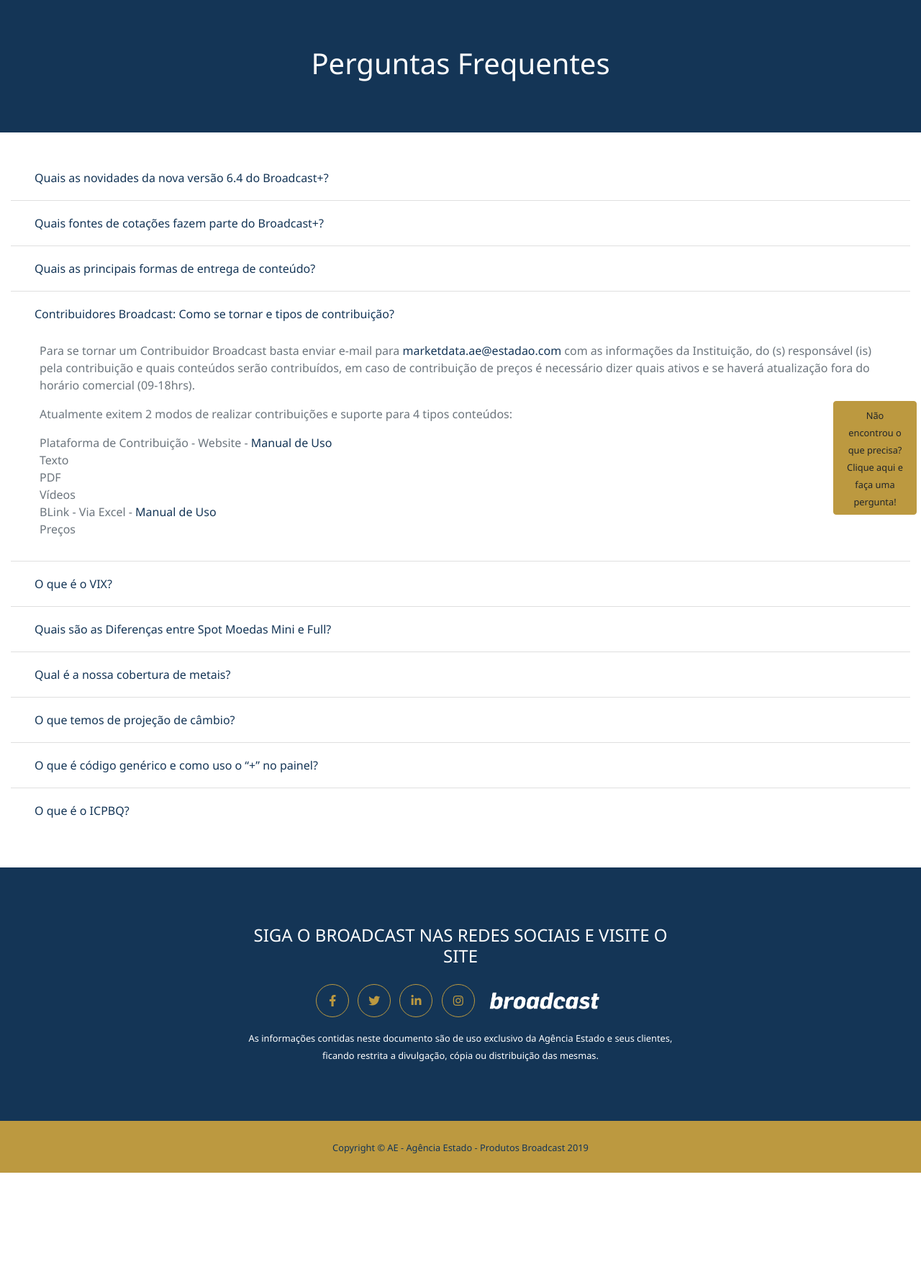
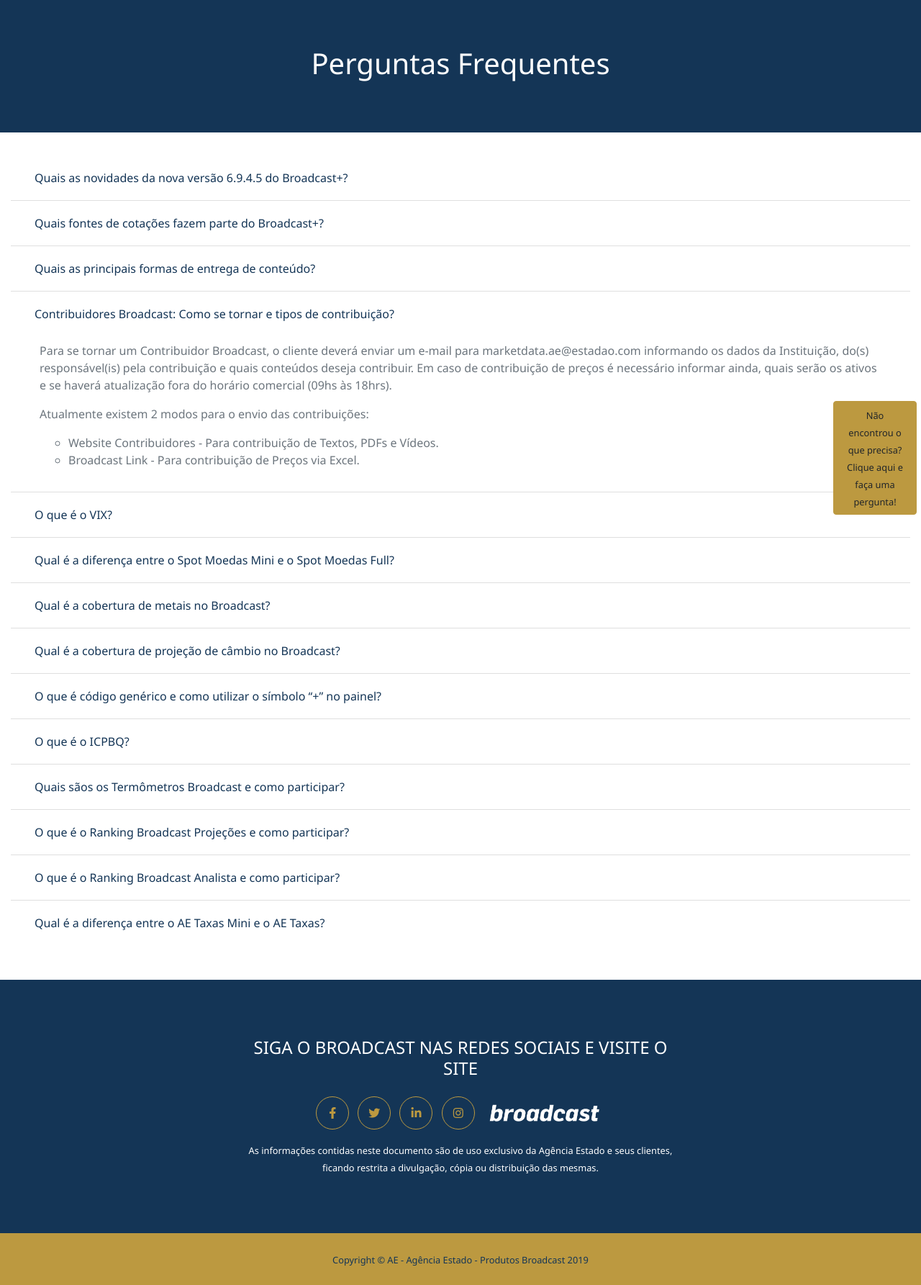
Before and after one commit to brunoLeal93/broadcastprodutos, a Flask app: page /FAQ in a window 1280 px wide, after a click on "Contribuidores Broadcast: Como se tornar e tipos de contribu". Shown: the part 89-1874 px from the top of the page at 72% size. Before the commit the page ends 1718 px from the top, so only its background shows below. Run offline with Flask 2, Linux system fonts and the light colour scheme; some libraries are stand-ins or nearby versions.

Commit message:
Inserção de FAQ fixo e ajuste no comando para pegar todas as cotações

```diff
--- a/app/controllers/main.py
+++ b/app/controllers/main.py
@@ -52,8 +52,11 @@
         if request.method == "POST":
                 text = request.form.get('contentSearch')
                 print(text)
-
-                if text=='tudo':
+                if text == '':
+                        html=""
+                        return render_template('cotacao.html', html=html)
+                if text.upper() =='TUDO':
+                        result = src.searchDerivativos("")
                         html = ct.montaHTMLDerivativosTudo(result)
                         return render_template('cotacao.html', html=html)
                 else:
--- a/app/static/css/menu.css
+++ b/app/static/css/menu.css
@@ -1,4 +1,4 @@
-ul {
+.teste {
     list-style: none;
     padding: 0;
     margin: 0;
--- a/app/templates/base.html
+++ b/app/templates/base.html
@@ -32,7 +32,7 @@
         <a class="nav-link primary text-center home" href="{{url_for('home')}}">
             <i class="fas fa-home"></i><br/>Home
         </a>
-        <ul class="navbar-nav menu">
+        <ul class="navbar-nav menu teste">
             <li class="nav-item dropdown">
                 <a class="nav-link dropdown-toggle" href="#" id="navbarDropdown" role="button" data-toggle="dropdown" aria-haspopup="true" aria-expanded="false">
                     <img src="../static/img/LOGO-BC-Financeiro.png" height="40" width="auto" alt="Broadcast Financeiro">
--- a/app/templates/faq.html
+++ b/app/templates/faq.html
@@ -38,7 +38,7 @@
             <ul class="list-group list-group-flush">
                 <li class="list-group-item">
                     <button class="btn btn-link" type="button" data-toggle="collapse" data-target="#collapse1" aria-expanded="false" aria-controls="collapse1">
-                        Quais as novidades da nova versão 6.4 do Broadcast+?
+                        Quais as novidades da nova versão 6.9.4.5 do Broadcast+?
                     </button>
                     <div id="collapse1" class="collapse" aria-labelledby="heading1" data-parent="#accordionExample">
                         <div class="card-body">
@@ -50,7 +50,6 @@
                                         <li> Consulta dos filtros da função de SÉRIES HISTÓRICAS mais rápido e prático.</li>
                                         <li> COMPOSIÇÃO DA CARTEIRA DOS ÍNDICES DA BOVESPA, ou em quais índices os ativos fazem parte, como os respectivos pesos do dia.</li>
                                     </ul>
-                                    Para saber mais sobre o Add-In, <a href="#">clique aqui.</a> (Em Breve)
                                 </li>
                                 <li>
                                     Broadcast Chat
@@ -95,20 +94,11 @@
                     </button>
                     <div id="collapse4" class="collapse" aria-labelledby="heading4" data-parent="#accordionExample">
                         <div class="card-body">
-                            <p>Para se tornar um Contribuidor Broadcast basta enviar e-mail para <a href="#">marketdata.ae@estadao.com</a> com as informações da Instituição, do (s) responsável (is) pela contribuição e quais conteúdos serão contribuídos, em caso de contribuição de preços é necessário dizer quais ativos e se haverá atualização fora do horário comercial (09-18hrs).</p><p>Atualmente exitem 2 modos de realizar contribuições e suporte para 4 tipos conteúdos:</p>
+                            <p>Para se tornar um Contribuidor Broadcast, o cliente deverá  enviar um e-mail para marketdata.ae@estadao.com  informando os dados da Instituição, do(s) responsável(is) pela contribuição e quais conteúdos deseja  contribuir. Em caso de contribuição de preços é necessário informar ainda, quais serão os ativos e se haverá atualização fora do horário comercial (09hs às 18hrs).</p>
+                            <p>Atualmente existem 2 modos para o  envio das contribuições:</p>
                             <ul>
-                                <li>Plataforma de Contribuição - Website - <a href="https://drive.google.com/file/d/1tkc0i4e_YAqMfYWvi174fAQneV4qPXOK/view?usp=sharing">Manual de Uso</a>
-                                    <ul>
-                                        <li>Texto</li>
-                                        <li>PDF</li>
-                                        <li>Vídeos</li>
-                                    </ul>
-                                </li>
-                                <li>BLink -  Via Excel - <a href="#">Manual de Uso</a>
-                                    <ul>
-                                        <li>Preços</li>
-                                    </ul>
-                                </li>
+                                <li>Website Contribuidores - Para contribuição de Textos, PDFs e Vídeos.</li>
+                                <li>Broadcast Link - Para contribuição de Preços via Excel.</li>
                             </ul>
                         </div>
                     </div>
@@ -119,47 +109,47 @@
                     </button>
                     <div id="collapse5" class="collapse" aria-labelledby="heading5" data-parent="#accordionExample">
                         <div class="card-body">
-                            O chamado VIX - Volatility Index – foi criado pela CBOE e reflete informações da volatilidade de mercado derivadas das expectativas contidas na S&P 500, o famoso índice americano. Conhecido como o “índice do medo” pois é considerado uma das ferramentas mais potentes para a mensuração do risco e do sentimento dos investidores.
+                            VIX (Volatility Index) foi criado pela Bolsa CBOE e reflete informações da volatilidade de mercado derivadas das expectativas contidas no índice  americano  S&P 500. Conhecido como o “índice do medo”, o VIX é considerado uma das ferramentas mais potentes para a mensuração do risco e do sentimento dos investidores.
                         </div>
                     </div>
                 </li>
                 <li class="list-group-item">
                     <button class="btn btn-link collapsed" type="button" data-toggle="collapse" data-target="#collapse6" aria-expanded="false" aria-controls="collapse6">
-                        Quais são as Diferenças entre Spot Moedas Mini e Full?
+                        Qual é a diferença entre o Spot Moedas Mini e o Spot Moedas Full?
                     </button>
                     <div id="collapse6" class="collapse" aria-labelledby="heading6" data-parent="#accordionExample">
                         <div class="card-body">
-                            A página SPOT MOEDAS MINI contém mais de 150 ativos e que contempla as principais paridades de moedas do mundo além dos ativos da Libor. Ao contratar o SPOT MOEDAS FULL, o cliente, além de ter acesso a todos o conteúdo disponibilizado na página SPOT MOEDAS MINI, recebe todas as paridades disponibilizadas pela Agência Estado totalizando mais de 2.000 ativos.
+                            SPOT MOEDAS MINI é uma página que contém mais de 150 ativos e que contempla as principais paridades de moedas do mundo, além dos ativos da Libor. Ao contratar o SPOT MOEDAS FULL, o cliente, além de ter acesso a todos o conteúdo  disponível na página SPOT MOEDAS MINI, também  acessa todas as paridades disponíveis  no Broadcast, totalizando mais de 2.000 ativos.
                         </div>
                     </div>
                 </li>
                 <li class="list-group-item">
                     <button class="btn btn-link collapsed" type="button" data-toggle="collapse" data-target="#collapse7" aria-expanded="false" aria-controls="collapse7">
-                        Qual é a nossa cobertura de metais?
+                        Qual é a cobertura de metais no Broadcast?
                     </button>
                     <div id="collapse7" class="collapse" aria-labelledby="heading7" data-parent="#accordionExample">
                         <div class="card-body">
-                            Possuímos cotações de contratos futuros negociados na COMEX e  LME, além de metais negociados no mercado balcão (OTC Metals), Índices Dow Jones e Índices S&P.
+                            Cotações de contratos futuros negociados na COMEX e  LME, além de metais negociados no mercado balcão (OTC Metals), Índices Dow Jones e Índices S&P.
                         </div>
                     </div>
                 </li>
                 <li class="list-group-item">
                     <button class="btn btn-link collapsed" type="button" data-toggle="collapse" data-target="#collapse8" aria-expanded="false" aria-controls="collapse8">
-                        O que temos de projeção de câmbio?
+                        Qual é a cobertura de projeção de câmbio no Broadcast?
                     </button>
                     <div id="collapse8" class="collapse" aria-labelledby="heading8" data-parent="#accordionExample">
                         <div class="card-body">
-                            Atualmente temos a Pesquisa Focus, divulgada semanalmente pelo Banco Central do Brasil. Estas informações podem ser encontradas no Cadernos AE News às segundas-feiras e no Menu Indicadores-> Brasil-> Pesquisa Focus.
+                            Pesquisa Focus, divulgada semanalmente pelo Banco Central do Brasil e disponível  no  noticioso AE News  às segundas-feiras e no Menu Indicadores-> Brasil-> Pesquisa Focus.
                         </div>
                     </div>
                 </li>
                 <li class="list-group-item">
                     <button class="btn btn-link collapsed" type="button" data-toggle="collapse" data-target="#collapse9" aria-expanded="false" aria-controls="collapse9">
-                        O que é código genérico e como uso o “+” no painel?
+                        O que é código genérico e como utilizar o símbolo   “+” no painel?
                     </button>
                     <div id="collapse9" class="collapse" aria-labelledby="heading9" data-parent="#accordionExample">
                         <div class="card-body">
-                            <p>O código genérico é utilizado, geralmente, em contratos futuros com o objetivo de facilitar o acompanhamento no vencimentos dos contratos. A estrutura do código genérico é composta pelo código do contrato +  o caractere “@” + número. Exemplo: Os contratos de dólar da BMF possuem os códigos DOLM19, DOLN19, DOLQ19 e assim sucessivamente. Cada um destes ativos possuem um código genérico conforme segue:</p>
+                            <p>O código genérico é utilizado, geralmente, em contratos futuros com o objetivo de facilitar o acompanhamento nos vencimentos dos contratos. A estrutura do código genérico é composta pelo código do contrato +  o caractere “@” + número. Exemplo: Os contratos de dólar da BM&F possuem os códigos DOLM19, DOLN19, DOLQ19 e assim sucessivamente. Cada um destes ativos possuem um código genérico conforme segue:</p>
                             <div class="row">
                                 <div class="col">
                                     <table>
@@ -198,17 +188,17 @@
                                     </table>
                                 </div>
                                 <div class="col-8 text-center">
-                                </br>
-                            </br>
-                        </br>
-                                    <p>Quando o DOL@0 vencer, automaticamente o sistema fará a “rolagem” dos demais contratos transformando genérico do DOLN19 em DOL@0 e assim sucessivamente. Esta funcionalidade ajuda nossos clientes no controle de ativos e na manutenção de suas planilhas.</p>
+                                    <br>
+                                    <br>
+                                    <br>
+                                    <p>Quando o DOL@0 vencer, automaticamente o sistema fará a “rolagem” dos demais contratos transformando o genérico do DOLN19 em DOL@0 e assim sucessivamente. Esta funcionalidade auxilia os  usuários no controle dos ativos e na manutenção de suas planilhas.</p>
                                 </div>
                                 <div class=col-2> </div>
                             </div>
 
-                        </br>
+                            <br>
 
-                            <p>Com relação ao uso da função “+”, dentro dos painéis do BPRO é possível digitar um ou mais caracteres seguidos do caractere “+” e, automaticamente aparecerão na tela todos os ativos que comecem com os caracteres digitados. Exemplo: Se um usuário deseja uma lista de todos os ativos que comecem com o termo “PETR”, basta digitar, dentro do painel, a sequencia PETR+.</p>
+                            <p>A função “+” dentro dos painéis do Broadcast   permite ao usuário listar  todos os ativos relacionados  a uma ação. Exemplo: Se um usuário deseja ter uma lista de todos os ativos que comecem com o termo “PETR”,  ele poderá digitar, dentro do painel,  PETR+.</p>
                         </div>
                     </div>
                 </li>
@@ -218,7 +208,53 @@
                     </button>
                     <div id="collapse10" class="collapse" aria-labelledby="heading10" data-parent="#accordionExample">
                         <div class="card-body">
-                                    O Índice de Crédito Privado Broadcast Quantum (ICPBQ), lançado pelo Broadcast em parceria com a Quantum Finance é benchmark na indústria de fundos e o primeiro desta categoria. Essencial para acompanhar os investimentos em ativos com risco de crédito privado.
+                            O Índice de Crédito Privado Broadcast Quantum (ICPBQ), lançado pelo Broadcast em parceria com a Quantum Finance, é um benchmark na indústria de fundos e o primeiro desta categoria, essencial para acompanhar os investimentos em ativos com risco de crédito privado.
+                        </div>
+                    </div>
+                </li>
+                <li class="list-group-item">
+                    <button class="btn btn-link collapsed" type="button" data-toggle="collapse" data-target="#collapse11" aria-expanded="false" aria-controls="collapse11">
+                        Quais sãos os  Termômetros Broadcast  e como participar?
+                    </button>
+                    <div id="collapse11" class="collapse" aria-labelledby="heading10" data-parent="#accordionExample">
+                        <div class="card-body">
+                            <p><b>O Termômetro Broadcast Bolsa é uma</b> sondagem semanal do Broadcast+ com o objetivo de identificar a visão dos agentes de mercado em relação à tendência do Ibovespa – se em alta, estável ou baixa. Os participantes recebem  um e-mail às quintas-feiras solicitando a indicação sobre a tendência do Ibovespa para a próxima semana,  o retornam com as opiniões   em 24 horas e  os dados  são apurados e divulgados no Broadcast+ no dia seguinte (sextas-feiras). A apuração das respostas, assim como a manutenção das informações captadas,  são de responsabilidade da área de Dados do Broadcast, que não  divulga  as respostas individuais. Para participar, os analistas, operadores de mercados e gestores de carteiras  devem  solicitar o cadastro  através do e-mail para <u>projeções.ae@estadao.com</u></p>
+                            <p><b>O Termômetro Broadcast Banco Central e Ministério da Economia é uma</b> pesquisa semanal sobre a satisfação dos agentes do mercado em relação ao Banco Central do Brasil e ao Ministério da Economia. O objetivo é aferir, a cada mês, o grau de satisfação com a gestão das políticas fiscal, monetária e cambial, além da eficácia da comunicação do Ministério da Fazenda e do Banco Central do Brasil.  Participam bancos, corretoras, consultorias, Assets, instituições de ensino, departamentos econômicos de empresas e outros com histórico de realização periódica de projeções de indicadores econômicos. Para a instituição efetuar o cadastro no termômetro é necessário enviar um e-mail para <u>projeções.ae@estadao.com</u></p>
+                            <p></p>
+                        </div>
+                    </div>
+                </li>
+                <li class="list-group-item">
+                    <button class="btn btn-link collapsed" type="button" data-toggle="collapse" data-target="#collapse12" aria-expanded="false" aria-controls="collapse12">
+                        O que é o Ranking Broadcast Projeções e como participar?
+                    </button>
+                    <div id="collapse12" class="collapse" aria-labelledby="heading12" data-parent="#accordionExample">
+                        <div class="card-body">
+                            <p><b>O Ranking Broadcast  Projeções é um</b> ranking anual da Agência Estado que premia as dez melhores instituições inscritas, de acordo com as projeções de sete indicadores econômicos enviados trimestralmente e ao longo do ano, à equipe de Dados do Broadcast.</p>
+                            <p>A premiação classifica as instituições  em duas categorias: Top Básico, que compõem as projeções dos indicadores IPCA, IGP-M, Taxa Selic e Dólar e Top Geral, que contempla, além dos indicadores do Top Básico, as projeções do Produto Interno Bruto, Balança Comercial e Relação Dívida/PIB.</p>
+                            <p>O Ranking Broadcast  Projeções permite a participação de Bancos, Corretoras, Consultorias, Assets, Instituições de Ensino e aquelas que periodicamente realizam projeções de indicadores econômicos.</p>
+                            <p>Para participar, a instituição deverá realizar um cadastro através do e-mail <u>projeções.ae@estadao.com</u></p>
+                        </div>
+                    </div>
+                </li>
+                <li class="list-group-item">
+                    <button class="btn btn-link collapsed" type="button" data-toggle="collapse" data-target="#collapse13" aria-expanded="false" aria-controls="collapse13">
+                        O que é o Ranking Broadcast Analista e como participar?
+                    </button>
+                    <div id="collapse13" class="collapse" aria-labelledby="heading13" data-parent="#accordionExample">
+                        <div class="card-body">
+                            <p><b>O Ranking Broadcast  Analistas</b> é um ranking anual da Agência Estado que premia os dez primeiros analistas que obtiveram as melhores rentabilidades em suas carteiras de ações e ainda, a melhor corretora. O ranking Broadcast Analistas é elaborado pela equipe de Dados do Broadcast, a partir dos relatórios de recomendações divulgados pelas corretoras no decorrer do ano, de todos os setores.</p>
+                            <p>É importante ressaltar que  os analistas participantes devem ter, obrigatoriamente, o CNPI – Certificado Nacional do Profissional de Investimento (APIMEC) e se casdastrarem  através do e-mail  <u>ranking.ae@estadao.com</u></p>
+                        </div>
+                    </div>
+                </li>
+                <li class="list-group-item">
+                    <button class="btn btn-link collapsed" type="button" data-toggle="collapse" data-target="#collapse14" aria-expanded="false" aria-controls="collapse14">
+                        Qual é a diferença entre o AE Taxas Mini e o AE Taxas?
+                    </button>
+                    <div id="collapse14" class="collapse" aria-labelledby="heading14" data-parent="#accordionExample">
+                        <div class="card-body">
+                            <p>AE TAXAS MINI é uma página que contém mais de 80 ativos que contemplam os principais indicadores de inflação, PTAX, taxas do Banco Central do Brasil, BRENT e WTI. Ao contratar o AE TAXAS FULL, o cliente, além de ter acesso a todo o conteúdo disponível na página AE TAXAS MINI, também acessa todas as informações de renda fixa, câmbio, indicadores financeiros e macroeconômicos, captados pelo Broadcast e  totalizando mais de 29.000 ativos.</p>
                         </div>
                     </div>
                 </li>
@@ -248,15 +284,16 @@
                 <form method="POST" action="/FAQ">
                     <div class="modal-body">
                         <div class="form-group">
-                            <label for="email-contato" class="col-form-label">E-mail para Contato:</label>
+                            <label for="email-contato" class="col-form-label">*E-mail para Contato:</label>
                             <input type="text" class="form-control" id="email-contato" name="email-contato">
                         </div>
                         <div class="form-group">
-                            <label for="pergunta-text" class="col-form-label">Pergunta:</label>
+                            <label for="pergunta-text" class="col-form-label">*Pergunta:</label>
                             <textarea class="form-control" id="pergunta-text" name="pergunta-text"></textarea>
                         </div>
                     </div>
                     <div class="modal-footer">
+                        <small>(*) Campos Obrigatórios</small>
                         <button type="button" class="btn btn-primary" data-dismiss="modal">Cancelar</button>
                         <button type="submit" class="btn btn-secondary">Enviar</button>
                     </div>
```
Also changed, not shown: app/controllers/upload-db.py (+8 -8 lines), app/templates/home.html (+21 -16 lines). Lines whose indentation alone changed are shown as unchanged.
